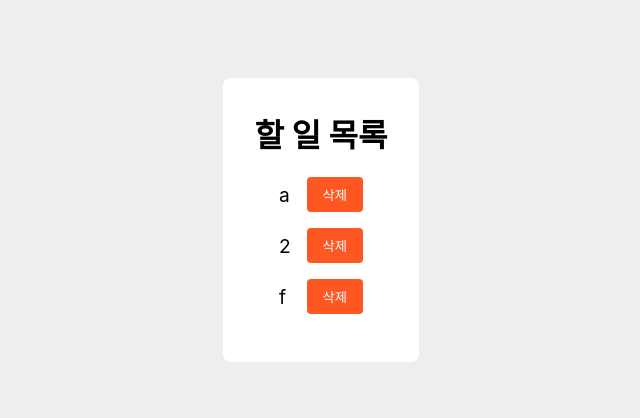
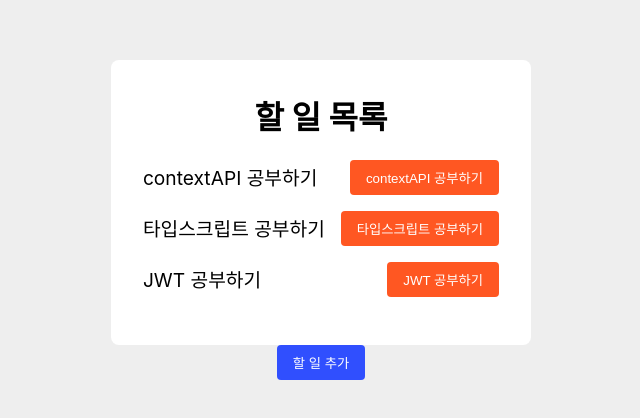
Before and after one commit to miss-gif/context_api_todo_app, a React (Create React App) app: page / in a window 1280 px wide. Shown: the part 180-598 px from the top of the page, without its empty margins (319-959 px from the left). Built offline with nearby package versions, Linux system fonts and the light colour scheme.

Commit message:
Feat : Todo 입력 / 삭제 기능

```diff
--- a/src/App.js
+++ b/src/App.js
@@ -1,7 +1,10 @@
 import styled from "@emotion/styled";
+import Button from "components/Button";
 import DataView from "components/DataView";
-import Title from "components/Title";
-import TodoList from "components/TodoList";
+import InputContainer from "components/InputContainer";
+import ShowInputButton from "components/ShowInputButton";
+import TextInput from "components/TextInput";
+import TodoInput from "components/TodoInput";
 import { useState } from "react";
 
 const WrapStyle = styled.div`
@@ -14,15 +17,23 @@ const WrapStyle = styled.div`
 `;
 
 function App() {
-  const [todoList, setTodoList] = useState(["a", "2", "f"]);
+  const [todoList, setTodolist] = useState([
+    "contextAPI 공부하기",
+    "타입스크립트 공부하기",
+    "JWT 공부하기",
+  ]);
 
   const onDelete = todo => {
-    setTodoList(todoList.filter(item => item !== todo));
+    setTodolist(todoList.filter(item => item != todo));
+  };
+  const onAdd = todo => {
+    setTodolist([...todoList, todo]);
   };
 
   return (
     <WrapStyle>
-      <DataView todoList={todoList} onDelete={onDelete}></DataView>
+      <DataView todoList={todoList} onDelete={onDelete} />
+      <InputContainer onAdd={onAdd} />
     </WrapStyle>
   );
 }
--- a/src/components/Button.js
+++ b/src/components/Button.js
@@ -3,23 +3,27 @@ import styled from "@emotion/styled";
 const ButtonStyle = styled.button`
   border: 0;
   color: #fff;
-  background-color: #ff5722;
+  background-color: ${props => props.color};
   cursor: pointer;
   padding: 8px 16px;
   border-radius: 4px;
 
   &:hover {
-    background-color: #ff5722;
+    background-color: ${props => props.color};
     opacity: 0.8;
   }
 
   &:active {
-    box-shadow: inset 5px 5px 5px rgba(0, 0, 0, 0.2);
+    box-shadow: inset 5px 5px 10px rgba(0, 0, 0, 0.2);
   }
 `;
 
-const Button = ({ onClick }) => {
-  return <ButtonStyle onClick={onClick}>삭제</ButtonStyle>;
+const Button = ({ label, onClick, color = "#ff5722" }) => {
+  return (
+    <ButtonStyle onClick={onClick} color={color}>
+      {label}
+    </ButtonStyle>
+  );
 };
 
 export default Button;
--- /dev/null
+++ b/src/components/InputContainer.js
@@ -0,0 +1,24 @@
+import { useState } from "react";
+import ShowInputButton from "./ShowInputButton";
+import TodoInput from "./TodoInput";
+
+const InputContainer = ({ onAdd }) => {
+  const [showTodoInput, setShowTodoInput] = useState(false);
+
+  const onAddTodo = todo => {
+    onAdd(todo);
+    setShowTodoInput(false);
+  };
+
+  return (
+    <>
+      {showTodoInput && <TodoInput onAdd={onAddTodo} />}
+      <ShowInputButton
+        show={showTodoInput}
+        onClick={() => setShowTodoInput(!showTodoInput)}
+      />
+    </>
+  );
+};
+
+export default InputContainer;
--- /dev/null
+++ b/src/components/ShowInputButton.js
@@ -0,0 +1,15 @@
+import Button from "./Button";
+
+const ShowInputButton = ({ show, onClick }) => {
+  return (
+    <div>
+      <Button
+        label={show ? "닫기" : "할 일 추가"}
+        color={show ? undefined : "#304ffe"}
+        onClick={onClick}
+      />
+    </div>
+  );
+};
+
+export default ShowInputButton;
--- /dev/null
+++ b/src/components/TextInput.js
@@ -0,0 +1,19 @@
+import styled from "@emotion/styled";
+
+const InputStyle = styled.input`
+  font-size: 1.2rem;
+  padding: 8px;
+`;
+
+const TextInput = ({ value, onChange, color = "#ff5722" }) => {
+  return (
+    <InputStyle
+      type="text"
+      placeholder="할 일을 작성해보세요"
+      value={value}
+      onChange={e => onChange(e.target.value)}
+    />
+  );
+};
+
+export default TextInput;
--- /dev/null
+++ b/src/components/TodoInput.js
@@ -0,0 +1,69 @@
+import styled from "@emotion/styled";
+import { useState } from "react";
+import Button from "./Button";
+import TextInput from "./TextInput";
+import Title from "./Title";
+
+const WrapStyle = styled.div`
+  position: absolute;
+  top: 0;
+  left: 0;
+  bottom: 0;
+  right: 0;
+  display: flex;
+  align-items: center;
+  justify-content: center;
+`;
+const BackgroundStyle = styled.div`
+  position: absolute;
+  top: 0;
+  left: 0;
+  bottom: 0;
+  right: 0;
+  background-color: rgba(0, 0, 0, 0.75);
+`;
+const ContetsStyle = styled.div`
+  display: flex;
+  flex-direction: column;
+  align-items: center;
+  justify-content: center;
+  background-color: #fff;
+  padding: 32px;
+  border-radius: 8px;
+  z-index: 1;
+`;
+const InputInnerStyle = styled.div`
+  display: flex;
+  align-items: center;
+  justify-content: center;
+  gap: 16px;
+`;
+
+const TodoInput = ({ onAdd, label }) => {
+  const [todo, setTodo] = useState("");
+  const [mesaage, setMessage] = useState("");
+
+  const onAddTodo = () => {
+    if (todo === "") {
+      return setMessage("할 일을 작성해주세요");
+    }
+    onAdd(todo);
+    setTodo("");
+  };
+
+  return (
+    <WrapStyle>
+      <BackgroundStyle />
+      <ContetsStyle>
+        <Title label="할 일 추가" />
+        <InputInnerStyle>
+          <TextInput value={todo} onChange={setTodo} />
+          <Button label={label} color="#304ffe" onClick={onAddTodo} />
+          <div style={{ color: "red" }}>{mesaage}</div>
+        </InputInnerStyle>
+      </ContetsStyle>
+    </WrapStyle>
+  );
+};
+
+export default TodoInput;
```
